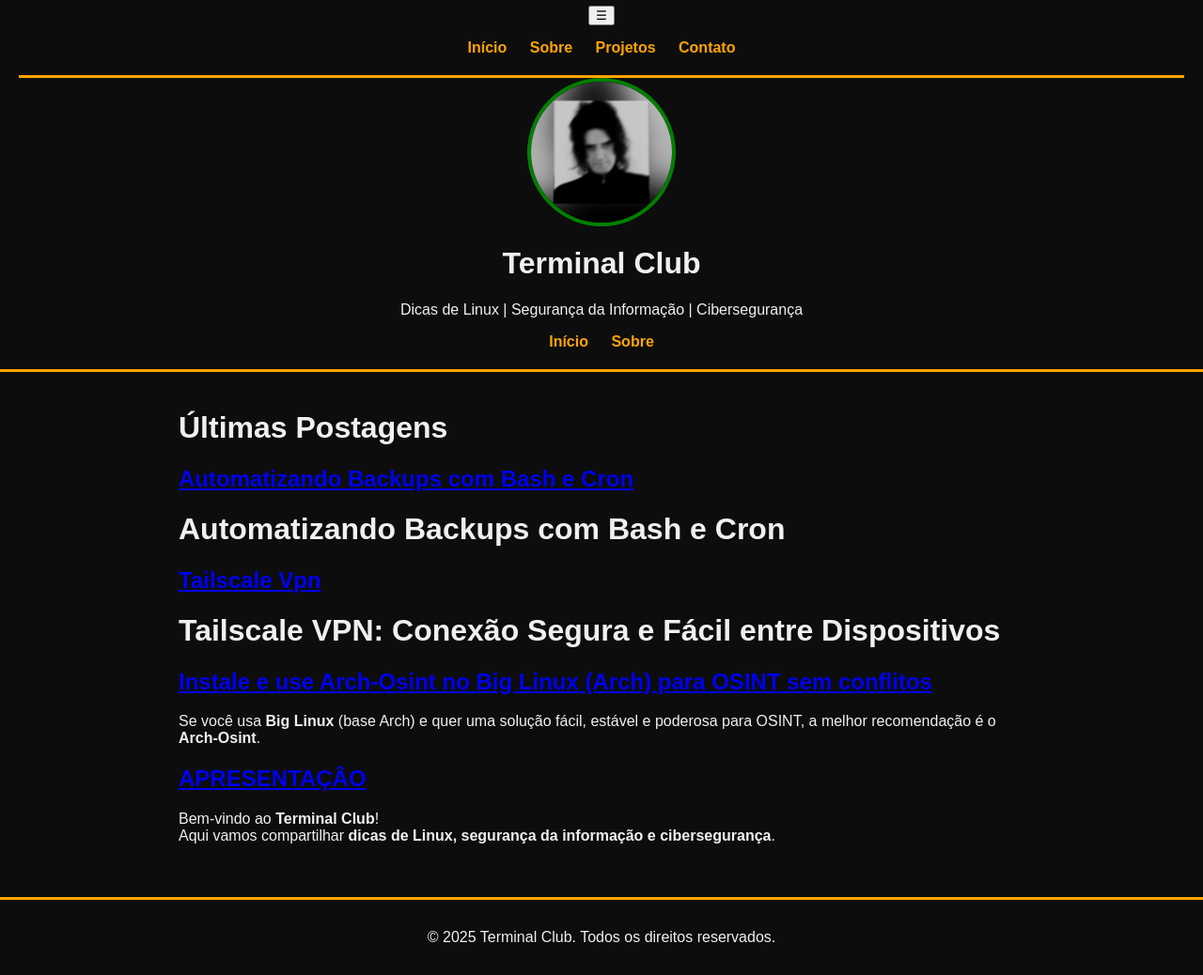
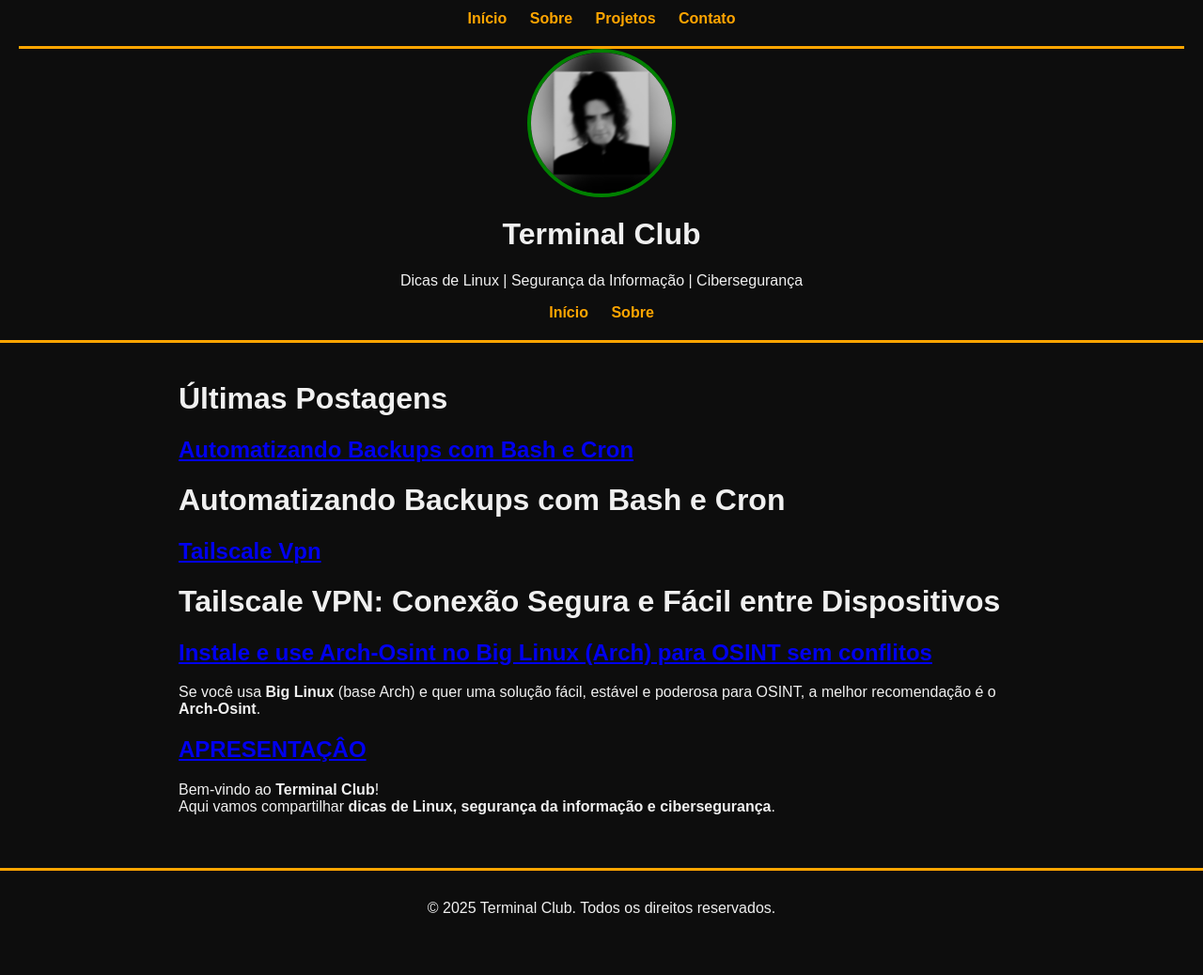
Before and after one commit to reinaldokabello/terminal_club, a Jekyll site: the page built from index.md, in a window 1280 px wide, cut to the strip 202-1240 px from the top of the page. Shown: the whole strip at 94% size. Built offline with Jekyll 4.4.1, drawn with Linux system fonts in a browser that asks for light colours; after the commit the page ends 1209 px from its top, so only the background shows below that.

Commit message:
Update style.css

```diff
--- a/assets/css/style.css
+++ b/assets/css/style.css
@@ -1,4 +1,4 @@
-
+/* ======== ESTILO PRINCIPAL ======== */
 body {
     font-family: Arial, sans-serif;
     background-color: #0d0d0d;
@@ -60,3 +60,113 @@ footer {
     border-top: 3px solid orange;
     margin-top: 20px;
 }
+
+/* ======== AJUSTES DE RESPONSIVIDADE ======== */
+main, article {
+    word-wrap: break-word;
+    overflow-wrap: break-word;
+}
+
+/* Imagens responsivas */
+img {
+    max-width: 100%;
+    height: auto;
+    display: block;
+    margin: auto;
+}
+
+/* Tabelas roláveis em telas pequenas */
+table {
+    display: block;
+    width: 100%;
+    overflow-x: auto;
+}
+
+/* ===== MENU HAMBÚRGUER ===== */
+.menu-toggle {
+    display: none; /* só aparece no celular */
+    background: none;
+    border: none;
+    font-size: 2rem;
+    color: orange;
+    cursor: pointer;
+}
+
+.menu {
+    text-align: center;
+}
+
+.menu a {
+    color: orange;
+    text-decoration: none;
+    margin: 0 10px;
+    font-weight: bold;
+}
+
+.menu a:hover {
+    color: green;
+}
+
+/* ===== TELAS MÉDIAS ===== */
+@media (max-width: 768px) {
+    main {
+        padding: 15px;
+    }
+
+    article {
+        padding: 15px;
+    }
+
+    nav a {
+        display: inline-block;
+        margin: 5px;
+        font-size: 1rem;
+    }
+
+    .menu-toggle {
+        display: block;
+        margin: 10px auto;
+    }
+
+    .menu {
+        display: none; /* esconde menu no mobile */
+        flex-direction: column;
+        gap: 10px;
+        margin-top: 10px;
+    }
+
+    .menu.show {
+        display: flex; /* mostra quando ativo */
+    }
+
+    .menu a {
+        display: block;
+        margin: 8px 0;
+        font-size: 1rem;
+    }
+}
+
+/* ===== TELAS PEQUENAS ===== */
+@media (max-width: 480px) {
+    body {
+        font-size: 0.95rem;
+        line-height: 1.5;
+    }
+
+    header {
+        padding: 15px;
+    }
+
+    .profile-pic {
+        width: 100px;
+        height: 100px;
+    }
+
+    main {
+        padding: 10px;
+    }
+
+    article {
+        padding: 12px;
+    }
+}
```
